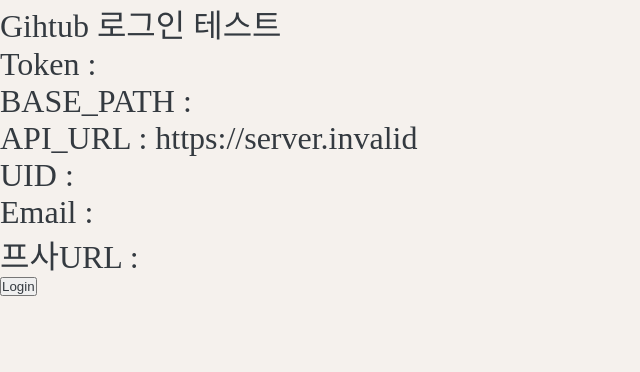
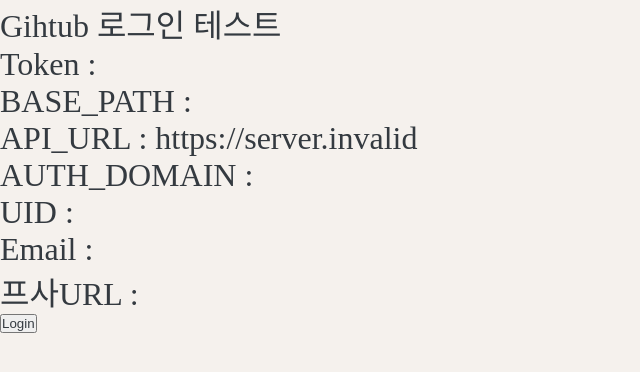
Before and after one commit to daadaadaah/practice-github-secrets, a React app: page / in a window 1280 px wide. Shown: the top 372 px of the page, without its empty margins (0-640 px from the left). Built offline with nearby package versions, Linux system fonts and the light colour scheme; no server answers.

Commit message:
Add auth domain

```diff
--- a/src/App.jsx
+++ b/src/App.jsx
@@ -51,6 +51,11 @@ export default function App() {
         {process.env.API_URL}
       </h1>
       <h1>
+        AUTH_DOMAIN :
+        {' '}
+        {process.env.FIREBASE_AUTH_DOMAIN}
+      </h1>
+      <h1>
         UID :
         {' '}
         {userInfo ? userInfo.uid : '' }
```
